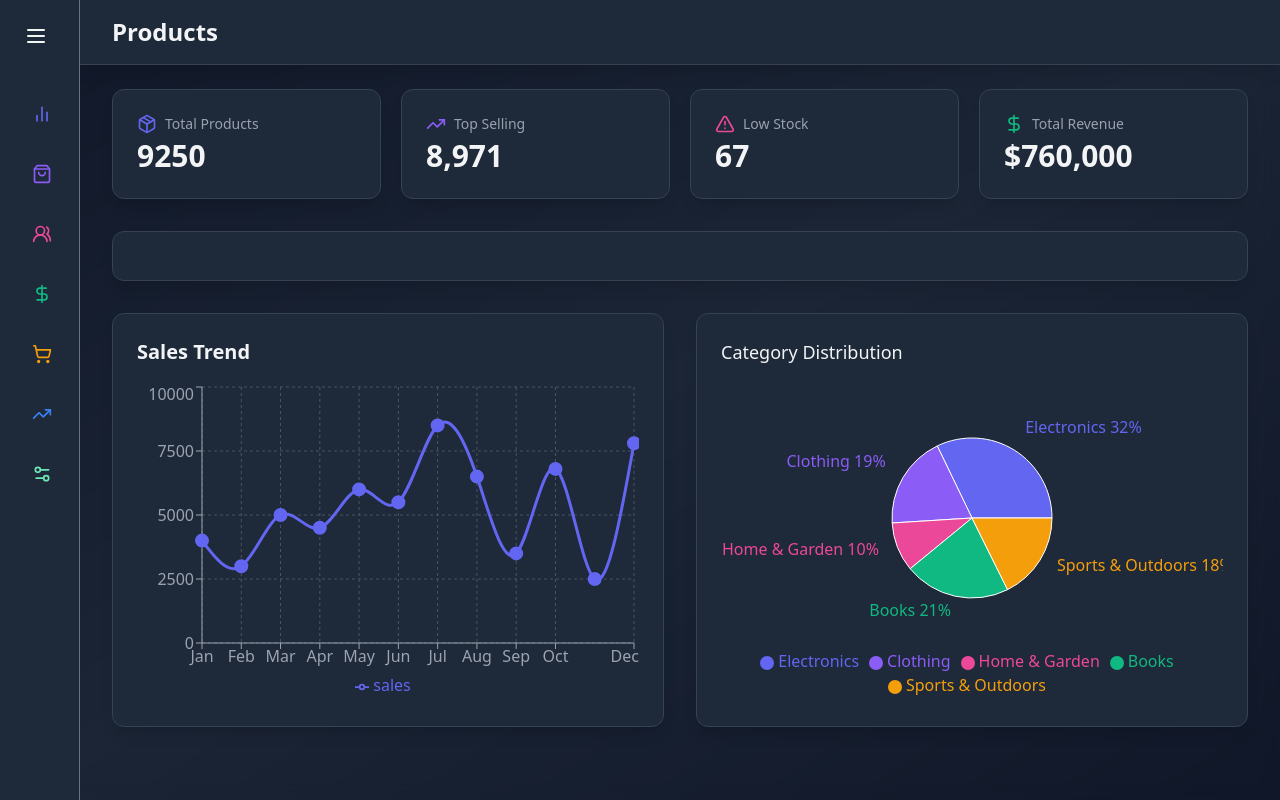
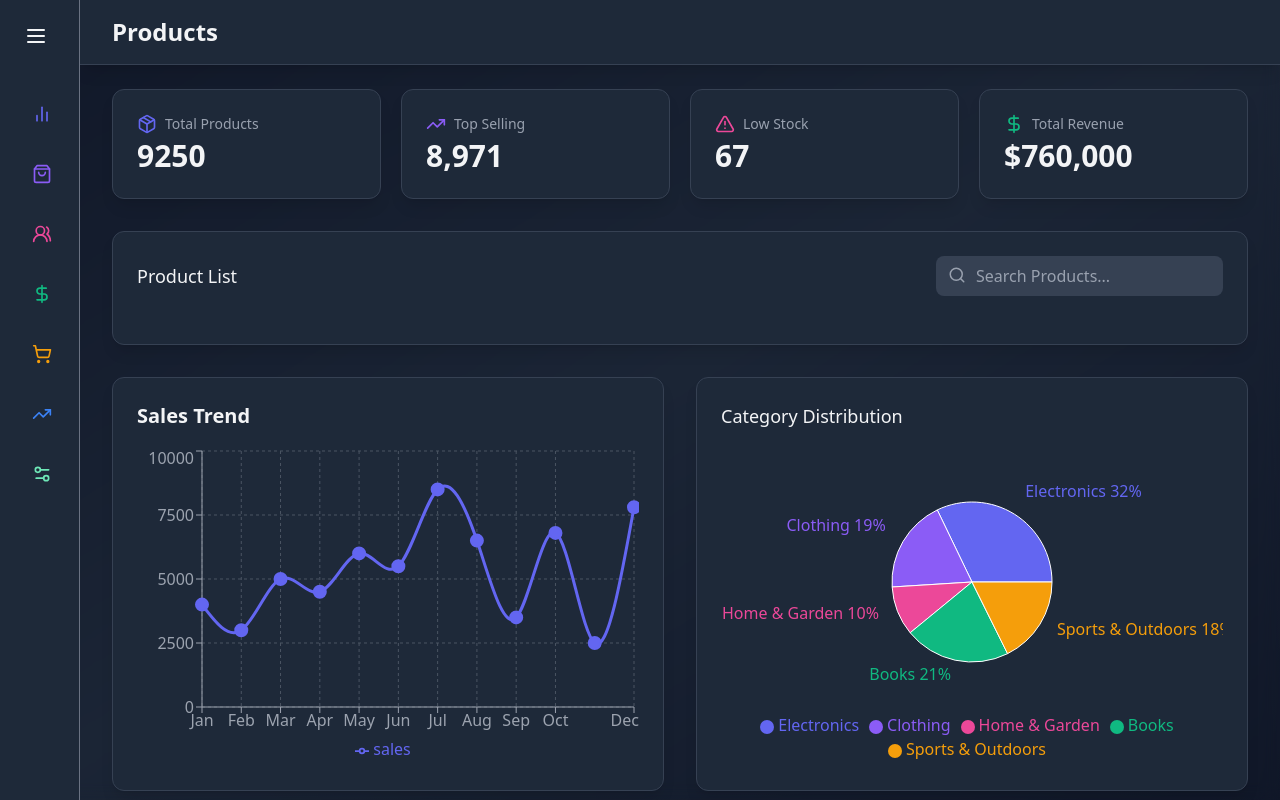
Before and after one commit to HumbleBoyy/Dashboard-Admin-Panel, a React (Vite) app: page /products in a window 1280 px wide. Built offline with nearby package versions, Linux system fonts and the light colour scheme.

Commit message:
new Commit

```diff
--- a/src/components/productsComponent/ProductTable.jsx
+++ b/src/components/productsComponent/ProductTable.jsx
@@ -18,7 +18,13 @@ const ProductTable = () => {
 			transition={{ delay: 0.2 }}
     >
 
-
+    <div className='flex justify-between items-center mb-6'>
+      <h2 className='text-lg font-medium text-gray-100'>Product List</h2>
+	  <div className='relative'>
+        <input type='text' placeholder='Search Products...' className='bg-gray-700 text-white placeholder-gray-400 rounded-lg pl-10 pr-4 py-2 focus:outline-none focus:ring-2 focus:ring-blue-500'/>
+		<Search className='absolute left-3 top-2.5 text-gray-400' size={18} />
+	  </div>
+	</div>
     </motion.div>
   )
 }
```
